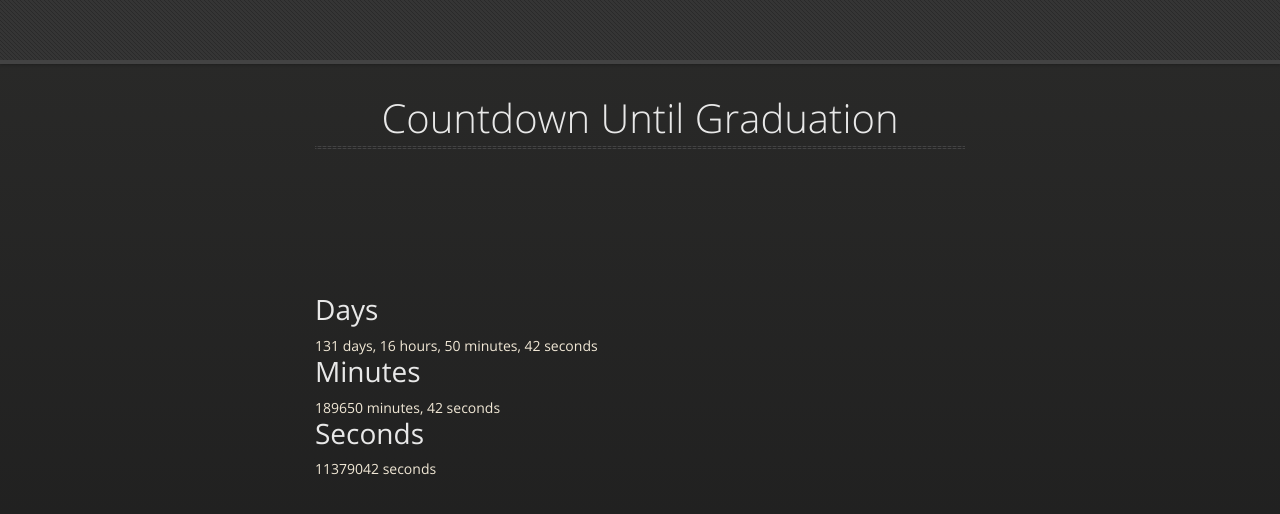
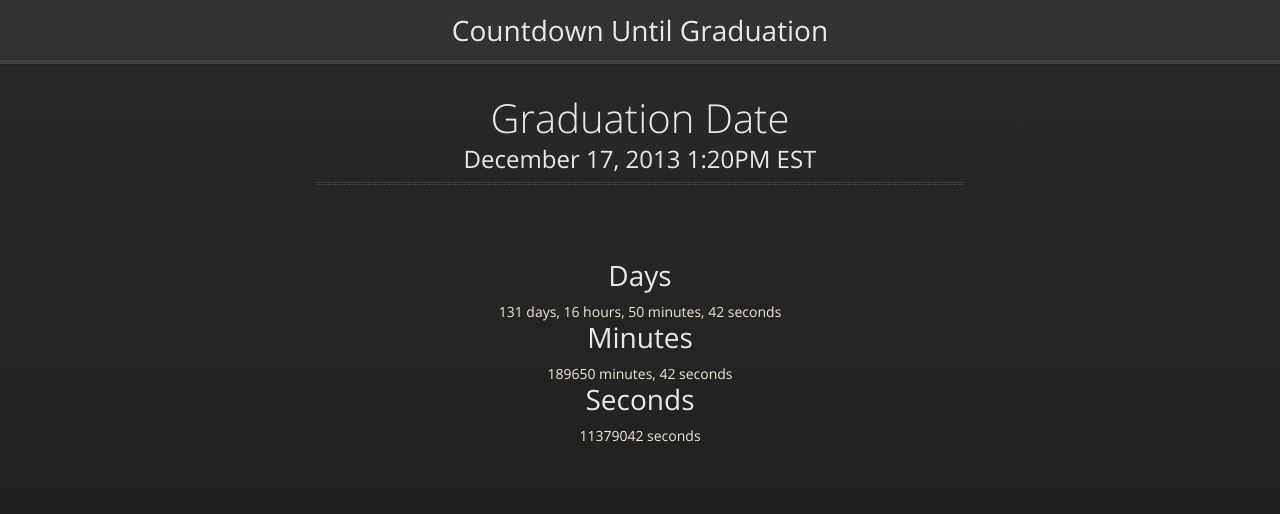
Before and after one commit to delasteve/countdown, a plain HTML site: page index.html in a window 1280 px wide. Drawn offline with nearby package versions, Linux system fonts and the light colour scheme.

Commit message:
Update index.html

```diff
--- a/index.html
+++ b/index.html
@@ -6,6 +6,7 @@
     <title>Countdown by delasteve</title>
     <link rel="stylesheet" href="stylesheets/styles.css">
     <link rel="stylesheet" href="stylesheets/pygment_trac.css">
+    <link rel="stylesheet" href="stylesheets/custom.css">
     <script src="https://ajax.googleapis.com/ajax/libs/jquery/1.7.1/jquery.min.js"></script>
     <script src="javascripts/respond.js"></script>
     <script src="javascripts/graduation.js"></script>
@@ -19,30 +20,32 @@
 
   </head>
   <body>
-      <div id="header">
+      <div id="header" style="text-align:center;">
+        <h1 style="margin-top:15px;">Countdown Until Graduation</h1>
       </div>
 
     <div class="wrapper">
       <section>
         <div id="title">
-          <h1>Countdown Until Graduation</h1>
-          <hr>
+          <h1>Graduation Date</h1>
+          <h2 style="text-align:center;">December 17, 2013 1:20PM EST</h2>
+          <hr />
         </div>
-      </section>
-      <div id="graduation">
-        <div>
+        <div id="graduation" style="text-align:center;">
+          <div class="countdown">
             <h1>Days</h1>
             <span id="days"></span>
           </div>
-        <div>
+          <div class="countdown">
             <h1>Minutes</h1>
             <span id="minutes"></span>
           </div>
-        <div>
+          <div class="countdown">
             <h1>Seconds</h1>
             <span id="seconds"></span>
           </div>
         </div>
+      </section>
     </div>
     <!--[if !IE]><script>fixScale(document);</script><![endif]-->
 
```
Lines whose indentation alone changed are shown as unchanged.
